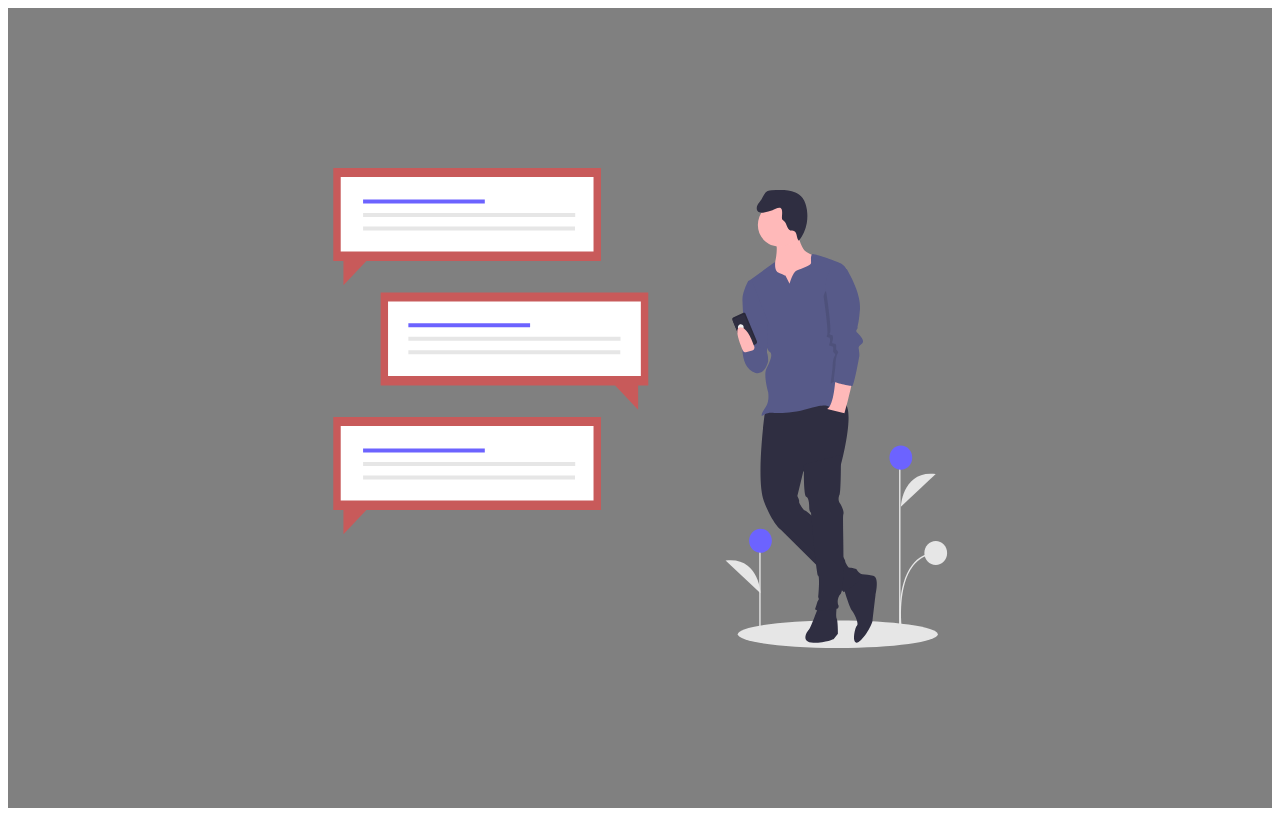
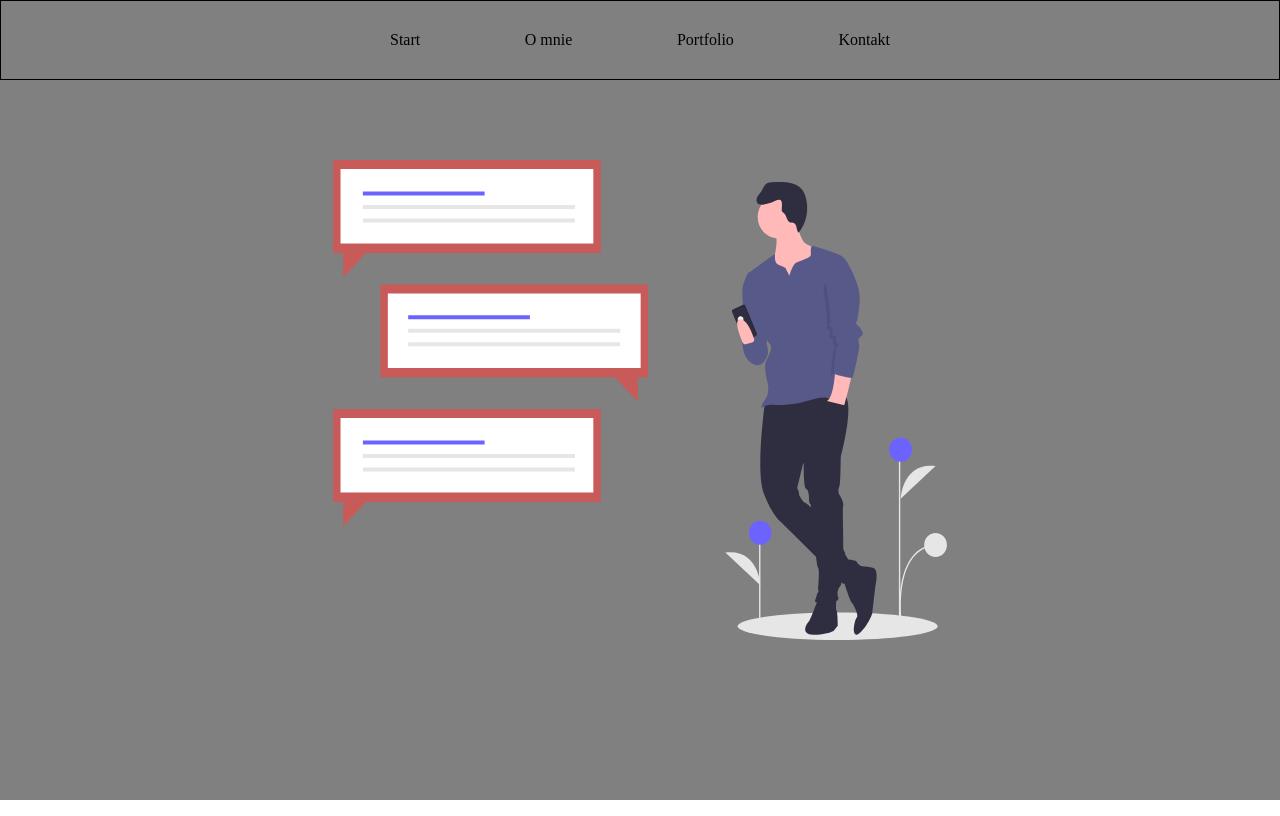
Before and after one commit to kacperkoza34/git-traning, a React (Create React App) app: page / in a window 1280 px wide. Built offline with nearby package versions, Linux system fonts and the light colour scheme.

Commit message:
add Nav component

```diff
--- a/package.json
+++ b/package.json
@@ -46,6 +46,7 @@
     "@types/react-dom": "^16.9.5",
     "enzyme": "^3.11.0",
     "enzyme-adapter-react-16": "^1.15.2",
+    "gsap": "^3.2.4",
     "node-sass": "^4.13.1",
     "npm-run-all": "^4.1.5",
     "react": "^16.13.0",
--- a/src/components/features/Nav/Nav.js
+++ b/src/components/features/Nav/Nav.js
@@ -0,0 +1,19 @@
+import React from 'react';
+import styles from './Nav.module.scss';
+//import {NavLink} from 'react-router-dom';
+//import { navConfig } from './NavConfig';
+
+function Nav() {
+  return (
+    <div className={styles.nav}>
+      <ul>
+        <li>Start</li>
+        <li>O mnie</li>
+        <li>Portfolio</li>
+        <li>Kontakt</li>
+      </ul>
+    </div>
+  );
+}
+
+export default Nav;
--- /dev/null
+++ b/src/components/features/Nav/Nav.module.scss
@@ -0,0 +1,16 @@
+.nav {
+  width: 500px;
+
+  ul {
+    width: 100%;
+    list-style: none;
+    display: flex;
+    justify-content: space-between;
+    padding: 0;
+    margin: 0;
+
+    li {
+      list-style: none;
+    }
+  }
+}
--- /dev/null
+++ b/src/components/features/Nav/NavConfig.js
@@ -0,0 +1,6 @@
+export const navConfig = [
+  {title: 'Start', link: '/home'},
+  {title: 'O mnie', link: '/about'},
+  {title: 'Portfolio', link: '/portfolio'},
+  {title: 'Kontakt', link: '/contact'}
+];
--- a/src/components/layout/Header/Header.js
+++ b/src/components/layout/Header/Header.js
@@ -0,0 +1,13 @@
+import React from 'react';
+import styles from './Header.module.scss';
+import Nav from '../../features/Nav/Nav';
+
+function Header() {
+  return (
+    <div className={styles.header}>
+      <Nav/>
+    </div>
+  );
+}
+
+export default Header;
--- a/src/components/layout/Header/Header.module.scss
+++ b/src/components/layout/Header/Header.module.scss
@@ -0,0 +1,11 @@
+.header {
+  position: absolute;
+  top: 0;
+  left: 0;
+  height: 80px;
+  width: 100%;
+  border: 1px solid black;
+  display: flex;
+  justify-content: center;
+  align-items: center;
+}
--- a/src/components/layout/MainLayout/MainLayout.js
+++ b/src/components/layout/MainLayout/MainLayout.js
@@ -1,9 +1,11 @@
 import React from 'react';
 import PropTypes from 'prop-types';
+import Header from '../Header/Header';
 
 const MainLayout = ({children}) => {
   return (
     <div>
+      <Header/>
       {children}
     </div>
   );
--- a/src/index.js
+++ b/src/index.js
@@ -2,6 +2,7 @@
 import ReactDOM from 'react-dom';
 import App from './App';
 import * as serviceWorker from './serviceWorker';
+import styles from './styles/normalize.scss';
 
 ReactDOM.render(<App />, document.getElementById('root'));
 
--- a/src/styles/normalize.scss
+++ b/src/styles/normalize.scss
@@ -0,0 +1,356 @@
+/*! normalize.css v8.0.1 | MIT License | github.com/necolas/normalize.css */
+
+/* Document
+   ========================================================================== */
+
+/**
+ * 1. Correct the line height in all browsers.
+ * 2. Prevent adjustments of font size after orientation changes in iOS.
+ */
+
+html {
+  line-height: 1.15; /* 1 */
+  -webkit-text-size-adjust: 100%; /* 2 */
+}
+
+/* Sections
+   ========================================================================== */
+
+/**
+ * Remove the margin in all browsers.
+ */
+
+ *, ::after, ::before {
+ 	box-sizing: border-box;
+ }
+
+body {
+  margin: 0;
+}
+
+/**
+ * Render the `main` element consistently in IE.
+ */
+
+main {
+  display: block;
+}
+
+/**
+ * Correct the font size and margin on `h1` elements within `section` and
+ * `article` contexts in Chrome, Firefox, and Safari.
+ */
+
+h1 {
+  font-size: 2em;
+  margin: 0.67em 0;
+}
+
+/* Grouping content
+   ========================================================================== */
+
+/**
+ * 1. Add the correct box sizing in Firefox.
+ * 2. Show the overflow in Edge and IE.
+ */
+
+hr {
+  box-sizing: content-box; /* 1 */
+  height: 0; /* 1 */
+  overflow: visible; /* 2 */
+}
+
+/**
+ * 1. Correct the inheritance and scaling of font size in all browsers.
+ * 2. Correct the odd `em` font sizing in all browsers.
+ */
+
+pre {
+  font-family: monospace, monospace; /* 1 */
+  font-size: 1em; /* 2 */
+}
+
+/* Text-level semantics
+   ========================================================================== */
+
+/**
+ * Remove the gray background on active links in IE 10.
+ */
+
+a {
+  background-color: transparent;
+}
+
+/**
+ * 1. Remove the bottom border in Chrome 57-
+ * 2. Add the correct text decoration in Chrome, Edge, IE, Opera, and Safari.
+ */
+
+abbr[title] {
+  border-bottom: none; /* 1 */
+  text-decoration: underline; /* 2 */
+  text-decoration: underline dotted; /* 2 */
+}
+
+/**
+ * Add the correct font weight in Chrome, Edge, and Safari.
+ */
+
+b,
+strong {
+  font-weight: bolder;
+}
+
+/**
+ * 1. Correct the inheritance and scaling of font size in all browsers.
+ * 2. Correct the odd `em` font sizing in all browsers.
+ */
+
+code,
+kbd,
+samp {
+  font-family: monospace, monospace; /* 1 */
+  font-size: 1em; /* 2 */
+}
+
+/**
+ * Add the correct font size in all browsers.
+ */
+
+small {
+  font-size: 80%;
+}
+
+/**
+ * Prevent `sub` and `sup` elements from affecting the line height in
+ * all browsers.
+ */
+
+sub,
+sup {
+  font-size: 75%;
+  line-height: 0;
+  position: relative;
+  vertical-align: baseline;
+}
+
+sub {
+  bottom: -0.25em;
+}
+
+sup {
+  top: -0.5em;
+}
+
+/* Embedded content
+   ========================================================================== */
+
+/**
+ * Remove the border on images inside links in IE 10.
+ */
+
+img {
+  border-style: none;
+}
+
+/* Forms
+   ========================================================================== */
+
+/**
+ * 1. Change the font styles in all browsers.
+ * 2. Remove the margin in Firefox and Safari.
+ */
+
+button,
+input,
+optgroup,
+select,
+textarea {
+  font-family: inherit; /* 1 */
+  font-size: 100%; /* 1 */
+  line-height: 1.15; /* 1 */
+  margin: 0; /* 2 */
+}
+
+/**
+ * Show the overflow in IE.
+ * 1. Show the overflow in Edge.
+ */
+
+button,
+input { /* 1 */
+  overflow: visible;
+}
+
+/**
+ * Remove the inheritance of text transform in Edge, Firefox, and IE.
+ * 1. Remove the inheritance of text transform in Firefox.
+ */
+
+button,
+select { /* 1 */
+  text-transform: none;
+}
+
+/**
+ * Correct the inability to style clickable types in iOS and Safari.
+ */
+
+button,
+[type="button"],
+[type="reset"],
+[type="submit"] {
+  -webkit-appearance: button;
+}
+
+/**
+ * Remove the inner border and padding in Firefox.
+ */
+
+button::-moz-focus-inner,
+[type="button"]::-moz-focus-inner,
+[type="reset"]::-moz-focus-inner,
+[type="submit"]::-moz-focus-inner {
+  border-style: none;
+  padding: 0;
+}
+
+/**
+ * Restore the focus styles unset by the previous rule.
+ */
+
+button:-moz-focusring,
+[type="button"]:-moz-focusring,
+[type="reset"]:-moz-focusring,
+[type="submit"]:-moz-focusring {
+  outline: 1px dotted ButtonText;
+}
+
+/**
+ * Correct the padding in Firefox.
+ */
+
+fieldset {
+  padding: 0.35em 0.75em 0.625em;
+}
+
+/**
+ * 1. Correct the text wrapping in Edge and IE.
+ * 2. Correct the color inheritance from `fieldset` elements in IE.
+ * 3. Remove the padding so developers are not caught out when they zero out
+ *    `fieldset` elements in all browsers.
+ */
+
+legend {
+  box-sizing: border-box; /* 1 */
+  color: inherit; /* 2 */
+  display: table; /* 1 */
+  max-width: 100%; /* 1 */
+  padding: 0; /* 3 */
+  white-space: normal; /* 1 */
+}
+
+/**
+ * Add the correct vertical alignment in Chrome, Firefox, and Opera.
+ */
+
+progress {
+  vertical-align: baseline;
+}
+
+/**
+ * Remove the default vertical scrollbar in IE 10+.
+ */
+
+textarea {
+  overflow: auto;
+}
+
+/**
+ * 1. Add the correct box sizing in IE 10.
+ * 2. Remove the padding in I
+
+
+ E 10.
+ */
+
+[type="checkbox"],
+[type="radio"] {
+  box-sizing: border-box; /* 1 */
+  padding: 0; /* 2 */
+}
+
+/**
+ * Correct the cursor style of increment and decrement buttons in Chrome.
+ */
+
+[type="number"]::-webkit-inner-spin-button,
+[type="number"]::-webkit-outer-spin-button {
+  height: auto;
+}
+
+/**
+ * 1. Correct the odd appearance in Chrome and Safari.
+ * 2. Correct the outline style in Safari.
+ */
+
+[type="search"] {
+  -webkit-appearance: textfield; /* 1 */
+  outline-offset: -2px; /* 2 */
+}
+
+/**
+ * Remove the inner padding in Chrome and Safari on macOS.
+ */
+
+[type="search"]::-webkit-search-decoration {
+  -webkit-appearance: none;
+}
+
+/**
+ * 1. Correct the inability to style clickable types in iOS and Safari.
+ * 2. Change font properties to `inherit` in Safari.
+ */
+
+::-webkit-file-upload-button {
+  -webkit-appearance: button; /* 1 */
+  font: inherit; /* 2 */
+}
+
+/* Interactive
+   ========================================================================== */
+
+/*
+ * Add the correct display in Edge, IE 10+, and Firefox.
+ */
+
+details {
+  display: block;
+}
+
+/*
+ * Add the correct display in all browsers.
+ */
+
+summary {
+  display: list-item;
+}
+
+/* Misc
+   ========================================================================== */
+
+/**
+ * Add the correct display in IE 10+.
+ */
+
+template {
+  display: none;
+}
+
+/**
+ * Add the correct display in IE 10.
+ */
+
+[hidden] {
+  display: none;
+}
```
Also changed, not shown: 1 other file (tests, documents, lock files or other folders).
